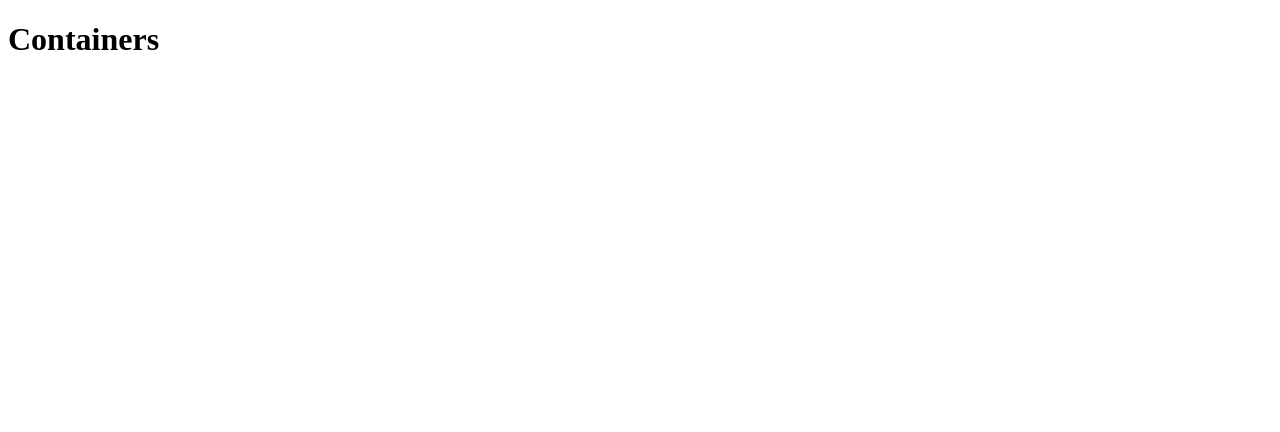
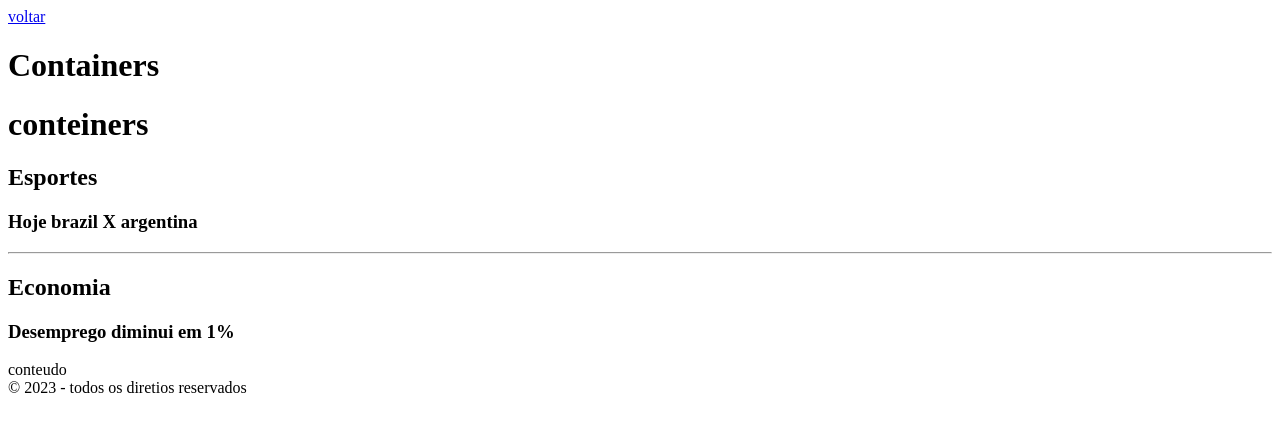
Before and after one commit to SLAYX13/main, a plain HTML site: page testes ebac containers.html in a window 1280 px wide. Drawn offline with Linux system fonts and the light colour scheme.

Commit message:
correção da linha 19 e adição do link listas.html

```diff
--- a/testes ebac containers.html
+++ b/testes ebac containers.html
@@ -7,7 +7,44 @@
 </head>
 <body>
 
+    <nav>
+        <a href="./index.html">voltar</a>
+    </nav>
+
     <h1><strong>Containers</strong></h1>
+    <header>
+
+        <h1>conteiners</h1>
+
+    </header>
+
+    <main>
+        <div>
+            <section>
+                <h2>Esportes</h2>
+                <article>
+                    <h3>Hoje brazil X argentina</h3>
+                </article>
+            </section>
+    <hr/>
+            <section>
+                <h2>Economia</h2>
+                <article>
+                    <h3>Desemprego diminui em 1%</h3>
+                </article>
+            </section>
+        </div>
+    </main>
+
+    <aside>
+        conteudo
+    </aside>
+
+        <footer>
+            &copy; 2023 - todos os diretios reservados
+        </footer>
+
+
 
 </body>
 </html>
```
Also changed, not shown: index.html (+3 -1 lines), listas.html (added, +32 -0 lines).
